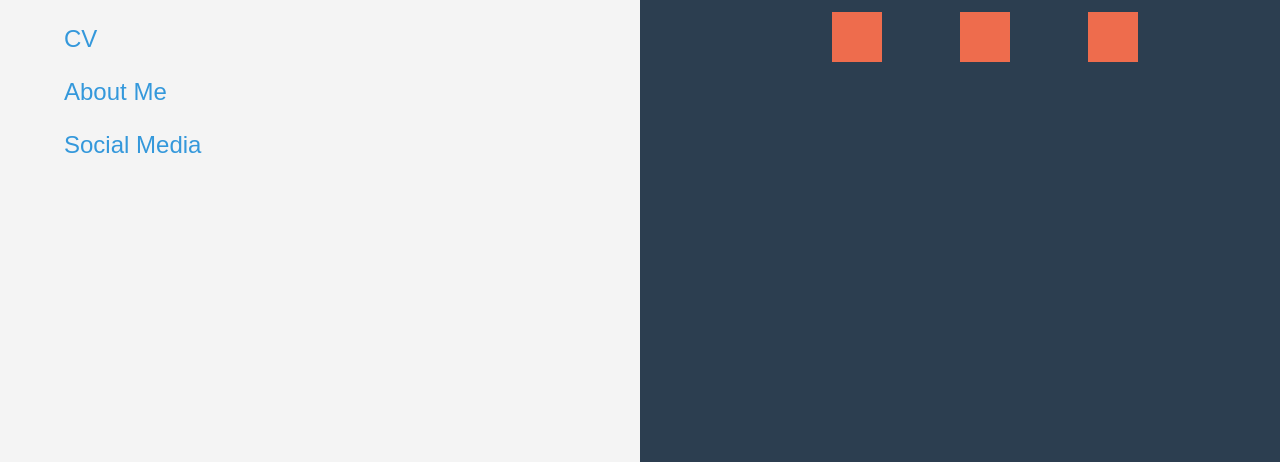
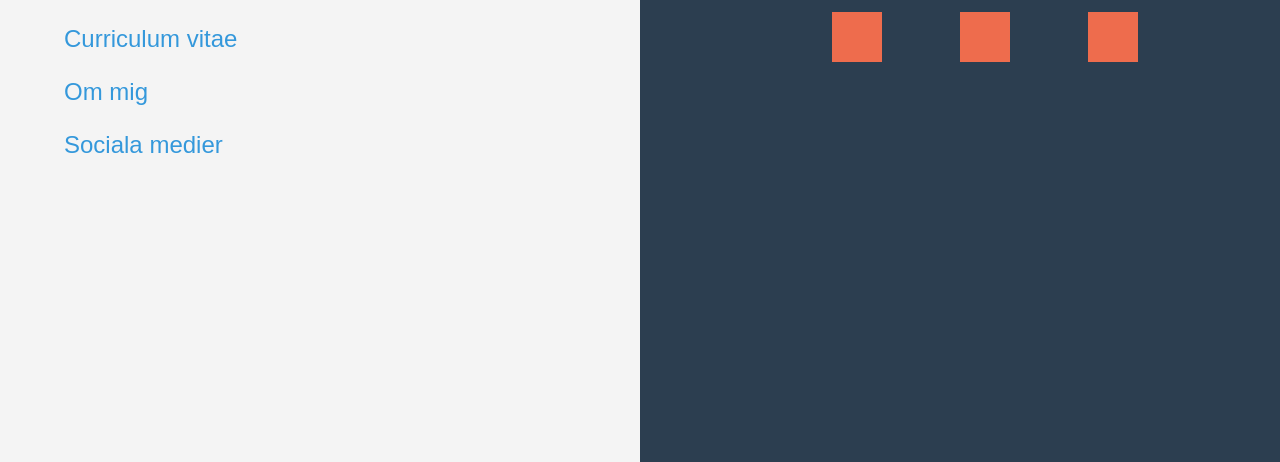
Before and after one commit to Albintratt/Sida, a plain HTML site: page index.html in a window 1280 px wide. Shown: the part 338-800 px from the top of the page. Drawn offline with Linux system fonts and the light colour scheme.

Commit message:
Update index.html

```diff
--- a/index.html
+++ b/index.html
@@ -133,9 +133,9 @@
     <div class="content">
         <h1>Albin Simu</h1>
         <ul class="menu">
-            <li><a href="Cv.html">CV</a></li>
-            <li><a href="aboutme.html">About Me</a></li>
-            <li><a href="SocialMedia.html">Social Media</a></li>
+            <li><a href="Cv.html">Curriculum vitae</a></li>
+            <li><a href="aboutme.html">Om mig</a></li>
+            <li><a href="SocialMedia.html">Sociala medier</a></li>
         </ul>
     </div>
     <div class="animation-container">
```
